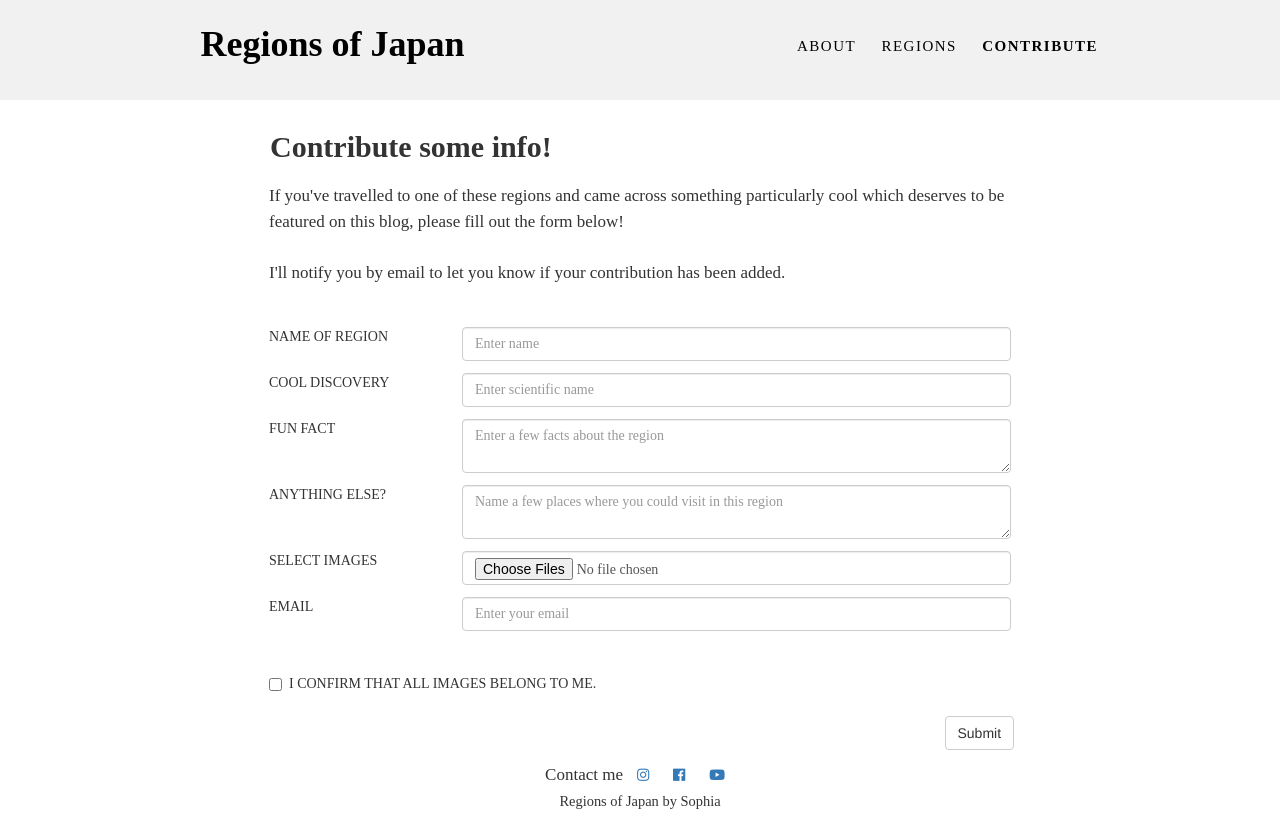
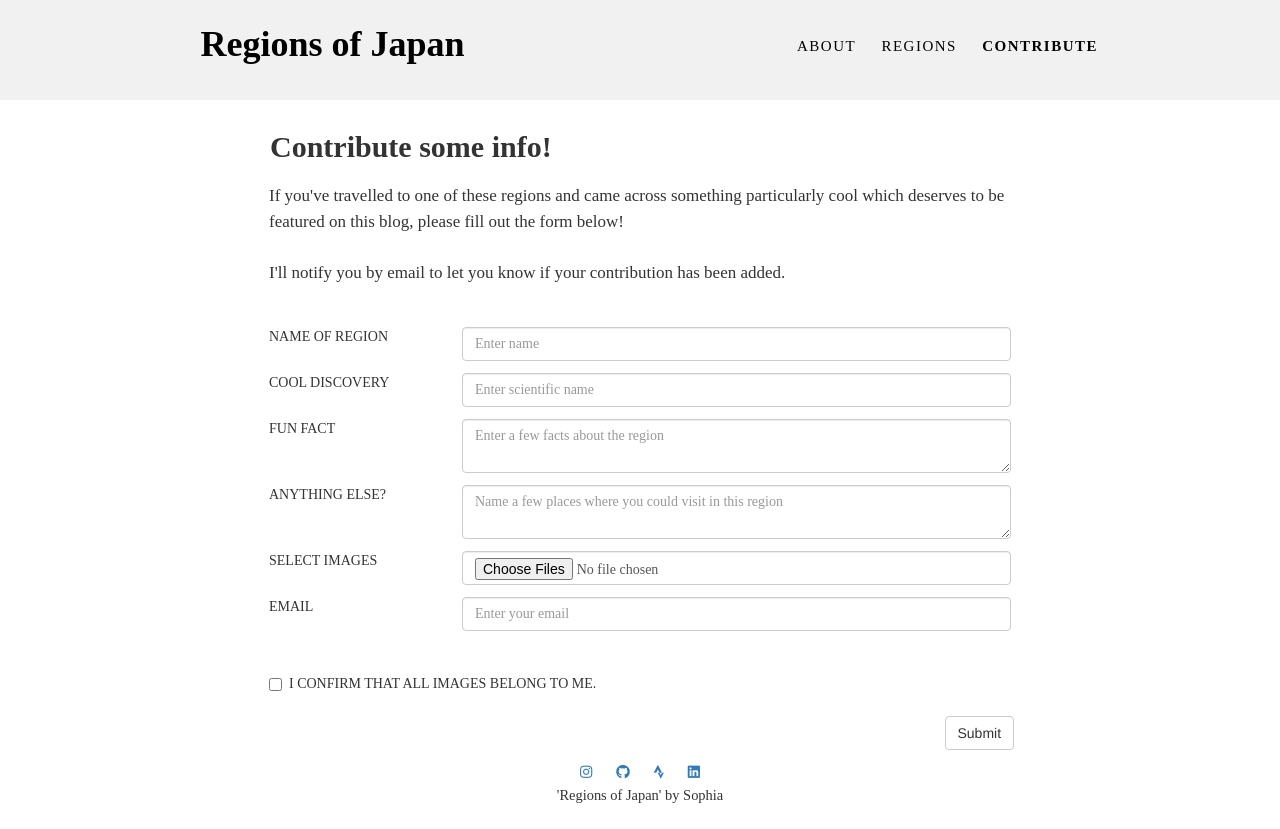
Before and after one commit to sophiakarski/Japan, a plain HTML site: page contribute.html in a window 1280 px wide. Drawn offline with nearby package versions, Linux system fonts and the light colour scheme; a web font is replaced by a local one.

Commit message:
Add weblinks at bottom of pages

```diff
--- a/contribute.html
+++ b/contribute.html
@@ -126,12 +126,12 @@
 
     <div class="container">
       <footer class="row">
-        <p class="inline">Contact me</p>
         <nav class="footer inline">
           <a href="https://www.instagram.com/sophiakarski/" target="_blank"><i class="fab fa-instagram"></i></a>
-          <a href="https://www.facebook.com/sophiakarski" target="_blank"><i class="fab fa-facebook"></i></a>
-          <a href="https://youtube.com/" target="_blank"><i class="fab fa-youtube"></i></a>
-          <p><small>Regions of Japan by Sophia</small></p>
+          <a href="https://github.com/sophiakarski" target="blank"><i class="fab fa-github"></i></a>
+          <a href="https://www.strava.com/athletes/23007411" target="_blank"><i class="fab fa-strava"></i></a>
+          <a href="https://www.linkedin.com/in/sophiakarski" target="blank"><i class="fab fa-linkedin"></i></a>
+          <p><small>'Regions of Japan' by Sophia</small></p>
         </nav>
       </footer>
     </div>
```
Also changed, not shown: index.html (+5 -4 lines), regions.html (+4 -3 lines).
